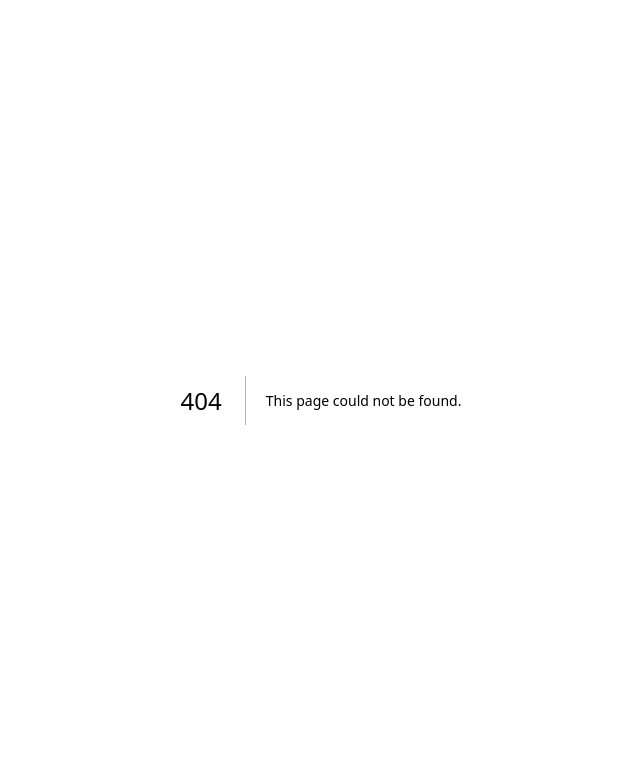
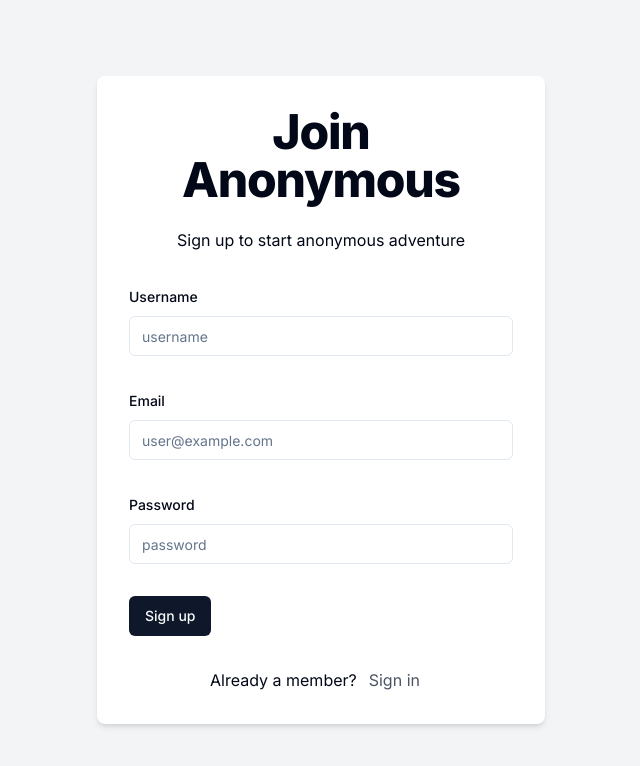
Before and after one commit to rohitcodism/Anonymous, a Next.js app: page /sign-up in a window 1280 px wide. Before the commit this address had no page. Shown: the top 766 px of the page, without its empty margins (319-959 px from the left). Built offline with nearby package versions, Linux system fonts and the light colour scheme.

Commit message:
✅ Add Sign Up Page Component

```diff
--- /dev/null
+++ b/src/app/(auth)/sign-up/page.tsx
@@ -0,0 +1,258 @@
+'use client'
+
+import React, { useEffect, useState } from 'react';
+import { zodResolver } from "@hookform/resolvers/zod"
+import { useForm } from "react-hook-form"
+import * as z from "zod"
+import { useDebounceCallback, useDebounceValue } from 'usehooks-ts';
+import { useToast } from '@/components/ui/use-toast';
+import { useRouter } from 'next/navigation';
+import { signUpSchema } from '@/schemas/signup.schema';
+import axios, { AxiosError } from 'axios';
+import { apiResponse } from '@/types/apiResponse';
+import { Form, FormControl, FormDescription, FormField, FormItem, FormLabel, FormMessage } from '@/components/ui/form';
+import { Input } from '@/components/ui/input';
+import { Button } from '@/components/ui/button';
+import { Loader2 } from 'lucide-react';
+import Link from 'next/link';
+
+const SignUp = () => {
+
+    const [username, setUsername] = useState<string>("");
+
+    const [usernameMessage, setUsernameMessage] = useState<string>("");
+
+    const [isCheckingUsername, setIsCheckingUsername] = useState<boolean>(false);
+
+    const [isSubmitting, setIsSubmitting] = useState<boolean>(false);
+
+    const debounced = useDebounceCallback(setUsername, 500);
+
+    const { toast } = useToast();
+
+    const router = useRouter();
+
+    //* Zod Implementation
+    const form = useForm<z.infer<typeof signUpSchema>>({
+        resolver: zodResolver(signUpSchema),
+        defaultValues: {
+            username: '',
+            email: '',
+            password: ''
+        }
+    });
+
+    useEffect(() => {
+        const checkUniqueUsername = async () => {
+            if (username) {
+                setIsCheckingUsername(true);
+
+                setUsernameMessage("");
+
+                try {
+
+                    const res = await axios.get(`/api/unique-username/?username=${username}`)
+
+                    setUsernameMessage(res.data.message);
+
+                } catch (error) {
+
+                    const axiosError = error as AxiosError<apiResponse>; //* Try to study it more *//
+
+                    setUsernameMessage(axiosError.response?.data.message || "Error checking username!!")
+                } finally {
+                    setIsCheckingUsername(false);
+                }
+            }
+        }
+        checkUniqueUsername();
+    }, [username]);
+
+    const onSubmit = async (data: z.infer<typeof signUpSchema>) => {
+        setIsSubmitting(true);
+
+        try {
+
+            console.log("Data from the form  : ", data);
+
+            const res = await axios.post<apiResponse>('/api/signup', data);
+
+            toast({
+                title: 'Success',
+                description: res.data.message
+            });
+
+            router.replace(`/verify/${username}`);
+        } catch (error) {
+            console.log("Error in sign up the user!!", error);
+            const axiosError = error as AxiosError<apiResponse>;
+            let errorMessage = axiosError.response?.data.message;
+            toast({
+                title: "Sign up failed",
+                description: errorMessage,
+                variant: "destructive"
+            })
+        } finally {
+            setIsSubmitting(false);
+        }
+    }
+
+    return (
+        <div
+            className='
+                flex
+                justify-center
+                items-center
+                min-h-screen
+                bg-gray-100
+            '
+        >
+            <div
+                className="
+                    w-full
+                    max-w-md
+                    p-8
+                    space-y-8
+                    bg-white
+                    rounded-lg
+                    shadow-md
+                "
+            >
+                <div
+                    className='
+                        text-center
+                    '
+                >
+                    <h1
+                        className='
+                            text-4xl
+                            font-extrabold
+                            tracking-tight
+                            lg:text-5xl
+                            mb-6
+                        '
+                    >
+                        Join Anonymous
+                    </h1>
+                    <p
+                        className='
+                            mb-4
+                        '
+                    >
+                        Sign up to start anonymous adventure
+                    </p>
+                </div>
+                <Form {...form}>
+                    <form
+                        onSubmit={form.handleSubmit(onSubmit)}
+                        className='
+                            space-y-8
+                        '
+                    >
+                        <FormField
+                            control={form.control}
+                            name="username"
+                            render={({ field }) => (
+                                <FormItem>
+                                    <FormLabel>Username</FormLabel>
+                                    <FormControl>
+                                        <Input
+                                            placeholder='username'
+                                            {...field}
+                                            onChange={(e) => {
+                                                field.onChange(e);
+                                                debounced(e.target.value);
+                                            }}
+                                        />
+                                    </FormControl>
+                                    {isCheckingUsername && <Loader2 className='animate-spin' />}
+                                    <p
+                                        className={`text-sm ${usernameMessage === "Username is available!!" ? 'text-green-500' : 'text-red-500'} font-medium`}
+                                    >
+                                        {usernameMessage}
+                                    </p>
+                                    <FormMessage />
+                                </FormItem>
+                            )}
+                        />
+                        <FormField
+                            control={form.control}
+                            name="email"
+                            render={({ field }) => (
+                                <FormItem>
+                                    <FormLabel>Email</FormLabel>
+                                    <FormControl>
+                                        <Input
+                                            placeholder='user@example.com'
+                                            {...field}
+                                        />
+                                    </FormControl>
+                                    <FormMessage />
+                                </FormItem>
+                            )}
+                        />
+                        <FormField
+                            control={form.control}
+                            name="password"
+                            render={({ field }) => (
+                                <FormItem>
+                                    <FormLabel>Password</FormLabel>
+                                    <FormControl>
+                                        <Input
+                                            type='password'
+                                            placeholder='password'
+                                            {...field}
+                                        />
+                                    </FormControl>
+                                    <FormMessage />
+                                </FormItem>
+                            )}
+                        />
+                        <Button
+                            type='submit'
+                            disabled={isSubmitting}
+                        >
+                            {
+                                isSubmitting ? (
+                                    <>
+                                        <Loader2
+                                            className='
+                                                mr-2
+                                                w-4
+                                                h-4
+                                                animate-spin
+                                            '
+                                        />
+                                        Please wait
+                                    </>
+                                ) : ('Sign up')
+                            }
+                        </Button>
+                    </form>
+                </Form>
+                <div
+                    className='
+                        text-center
+                        mt-4
+                    '
+                >
+                    <p>
+                        Already a member?{''}
+                        <Link
+                            href={'/sign-in'}
+                            className='
+                                hover:text-black
+                                text-gray-600
+                                px-3
+                            '
+                        >
+                            Sign in
+                        </Link>
+                    </p>
+                </div>
+            </div>
+        </div>
+    )
+}
+
+export default SignUp;
```
